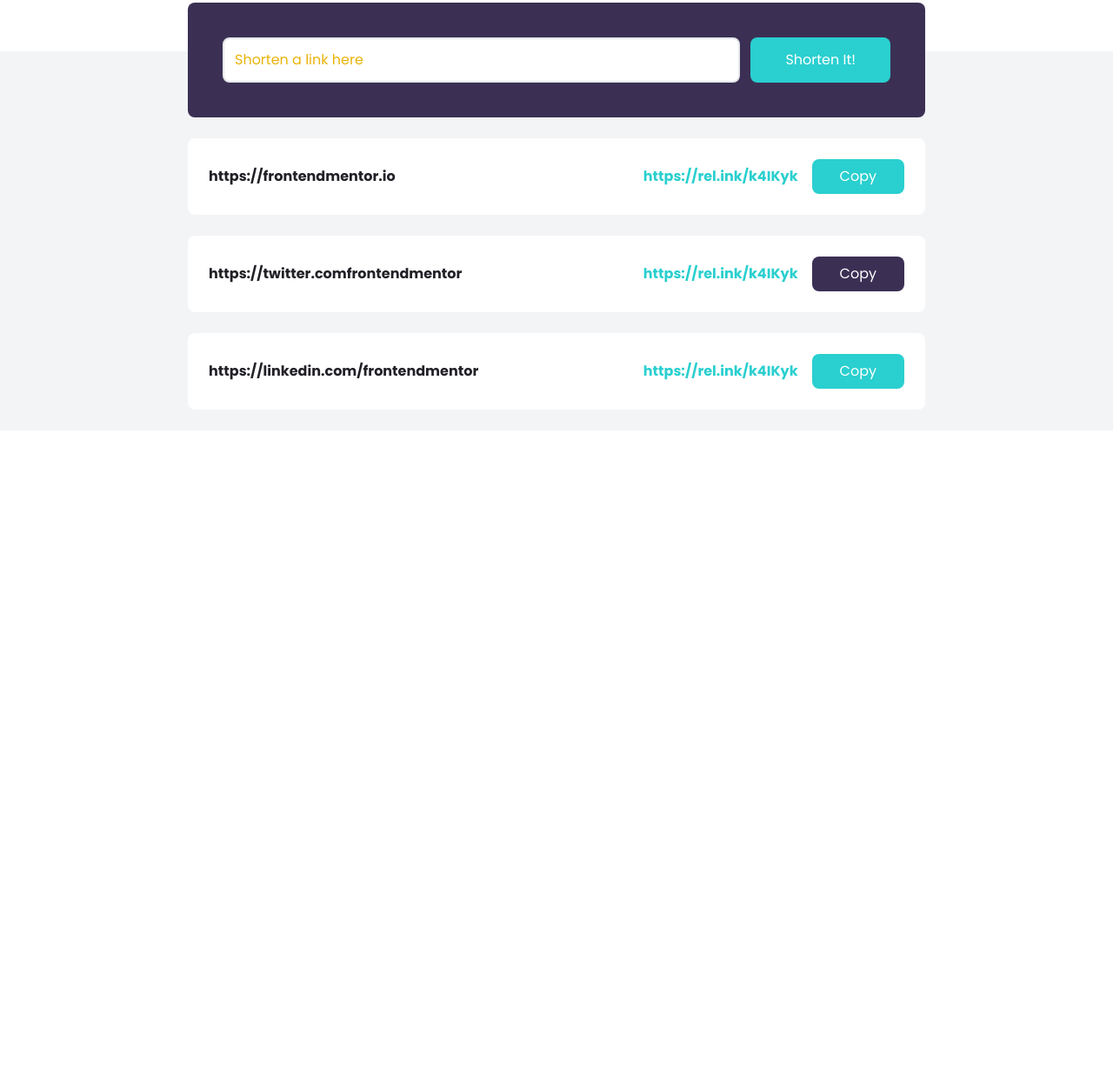
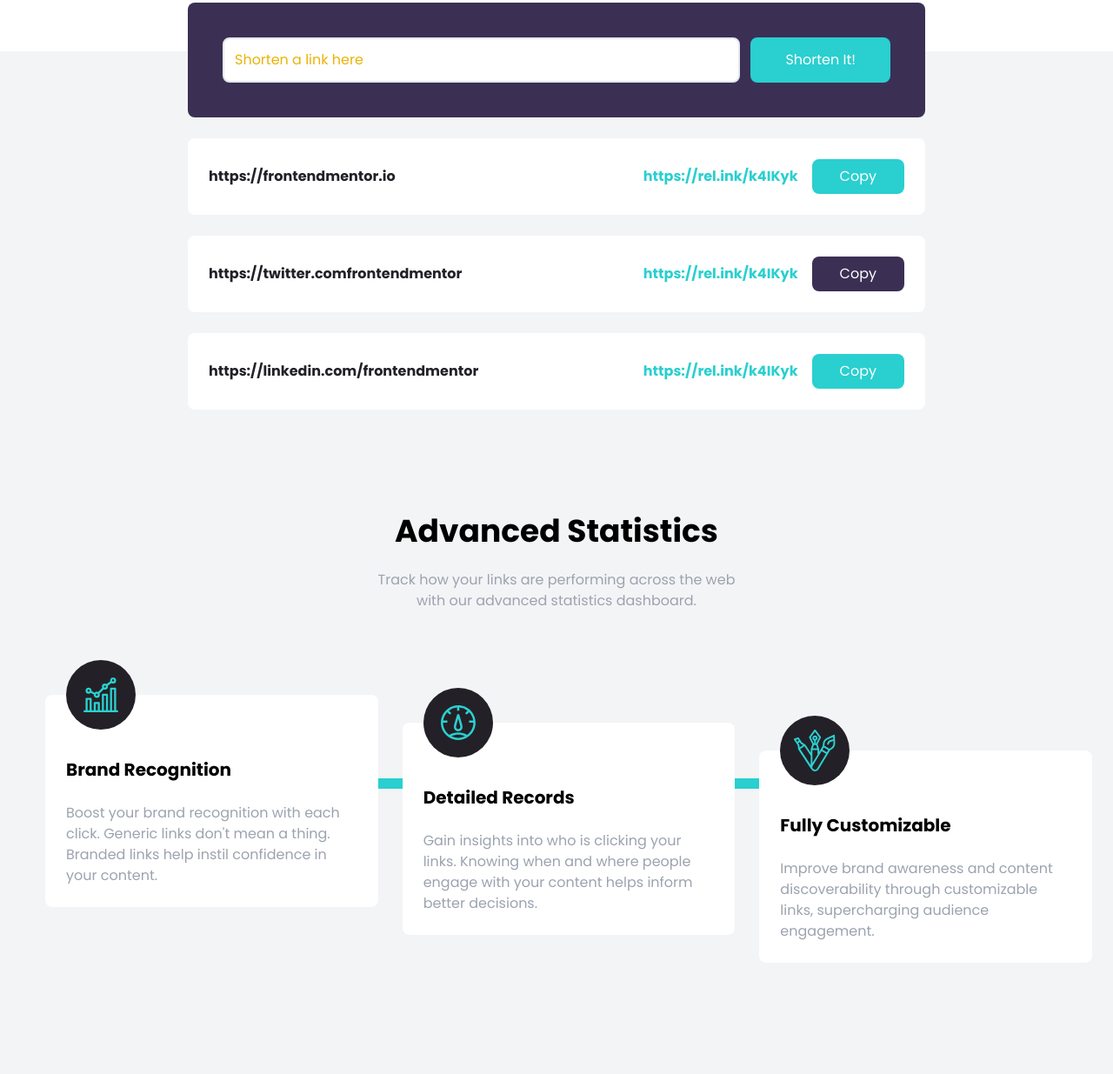
Before and after one commit to Jscorz/Tailwind-Landing-Page-Three, a website: page index.html in a window 1280 px wide. Shown: the part 685-1920 px from the top of the page at 87% size. Before the commit the page ends 1180 px from the top, so only its background shows below. Drawn offline with Linux system fonts and the light colour scheme.

Commit message:
finsihed markup/styling of feature boxes

```diff
--- a/index.html
+++ b/index.html
@@ -197,5 +197,121 @@
 				</div>
 			</div>
 		</section>
+
+		<!-- Stats Section -->
+		<section id="stats" class="py-24 bg-gray-100">
+			<div class="container mx-auto px-3">
+				<h2 class="text-4xl mb-6 font-bold text-center">
+					Advanced Statistics
+				</h2>
+				<p
+					class="max-w-xs mx-auto text-center text-gray-400 md:max-w-md"
+				>
+					Track how your links are performing across the web with our
+					advanced statistics dashboard.
+				</p>
+			</div>
+		</section>
+
+		<!-- Feature Box Section -->
+		<section id="features" class="pb-32 bg-gray-100">
+			<div
+				class="relative container flex flex-col items-start px-6 mx-auto md:flex-row md:space-x-7"
+			>
+				<!-- Horizontal Line -->
+				<div
+					class="hidden absolute top-24 w-10/12 left-16 h-3 bg-cyan md:block"
+				></div>
+				<!-- Vertical Line -->
+				<div
+					class="absolute left-1/2 w-2 h-full -ml-1 bg-cyan md:hidden"
+				></div>
+
+				<!-- Box 1 -->
+				<div
+					class="relative flex flex-col p-6 space-y-6 bg-white rounded-lg md:w-1/3"
+				>
+					<!-- Image Positioning -->
+					<div class="absolute -ml-10 left-1/2 -top-10 md:left-16">
+						<!-- Image container for bg & center -->
+						<div
+							class="flex items-center justify-center w-20 h-20 p-4 rounded-full bg-veryDarkViolet"
+						>
+							<img
+								src="images/icon-brand-recognition.svg"
+								alt=""
+							/>
+						</div>
+					</div>
+
+					<h5
+						class="pt-6 text-xl font-bold text-center capitalize md:text-left"
+					>
+						Brand Recognition
+					</h5>
+					<p class="text-center text-gray-400 md:text-left">
+						Boost your brand recognition with each click. Generic
+						links don't mean a thing. Branded links help instil
+						confidence in your content.
+					</p>
+				</div>
+				<!-- Box 2 -->
+				<div
+					class="relative flex flex-col mt-24 p-6 space-y-6 bg-white rounded-lg md:w-1/3 md:mt-8"
+				>
+					<!-- Image Positioning -->
+					<div class="absolute -ml-10 left-1/2 -top-10 md:left-16">
+						<!-- Image container for bg & center -->
+						<div
+							class="flex items-center justify-center w-20 h-20 p-4 rounded-full bg-veryDarkViolet"
+						>
+							<img
+								src="images/icon-detailed-records.svg"
+								alt=""
+							/>
+						</div>
+					</div>
+
+					<h5
+						class="pt-6 text-xl font-bold text-center capitalize md:text-left"
+					>
+						Detailed Records
+					</h5>
+					<p class="text-center text-gray-400 md:text-left">
+						Gain insights into who is clicking your links. Knowing
+						when and where people engage with your content helps
+						inform better decisions.
+					</p>
+				</div>
+				<!-- Box 3-->
+				<div
+					class="relative flex flex-col mt-24 p-6 space-y-6 bg-white rounded-lg md:w-1/3 md:mt-16"
+				>
+					<!-- Image Positioning -->
+					<div class="absolute -ml-10 left-1/2 -top-10 md:left-16">
+						<!-- Image container for bg & center -->
+						<div
+							class="flex items-center justify-center w-20 h-20 p-4 rounded-full bg-veryDarkViolet"
+						>
+							<img
+								src="images/icon-fully-customizable.svg"
+								alt=""
+							/>
+						</div>
+					</div>
+
+					<h5
+						class="pt-6 text-xl font-bold text-center capitalize md:text-left"
+					>
+						Fully customizable
+					</h5>
+					<p class="text-center text-gray-400 md:text-left">
+						Improve brand awareness and content discoverability
+						through customizable links, supercharging audience
+						engagement.
+					</p>
+				</div>
+			</div>
+		</section>
 	</body>
 </html>
```
Also changed, not shown: css/style.css.
